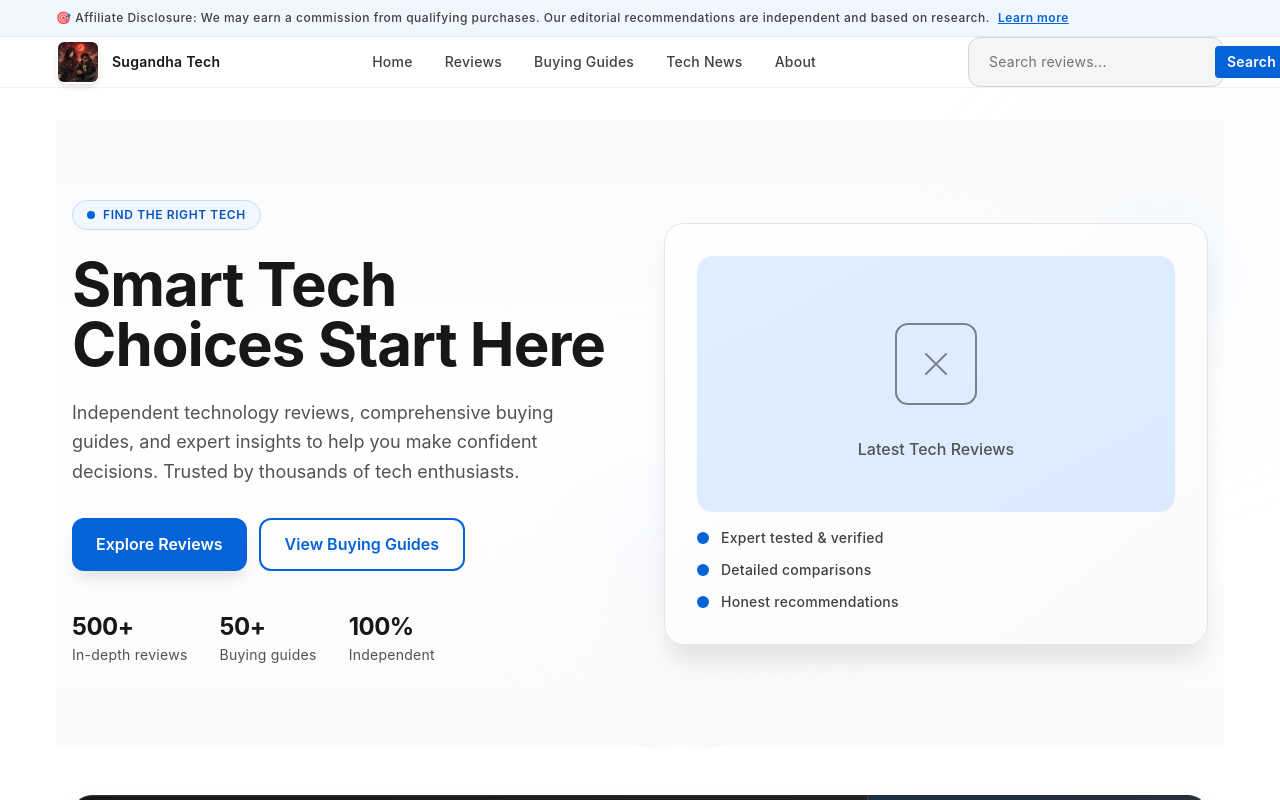
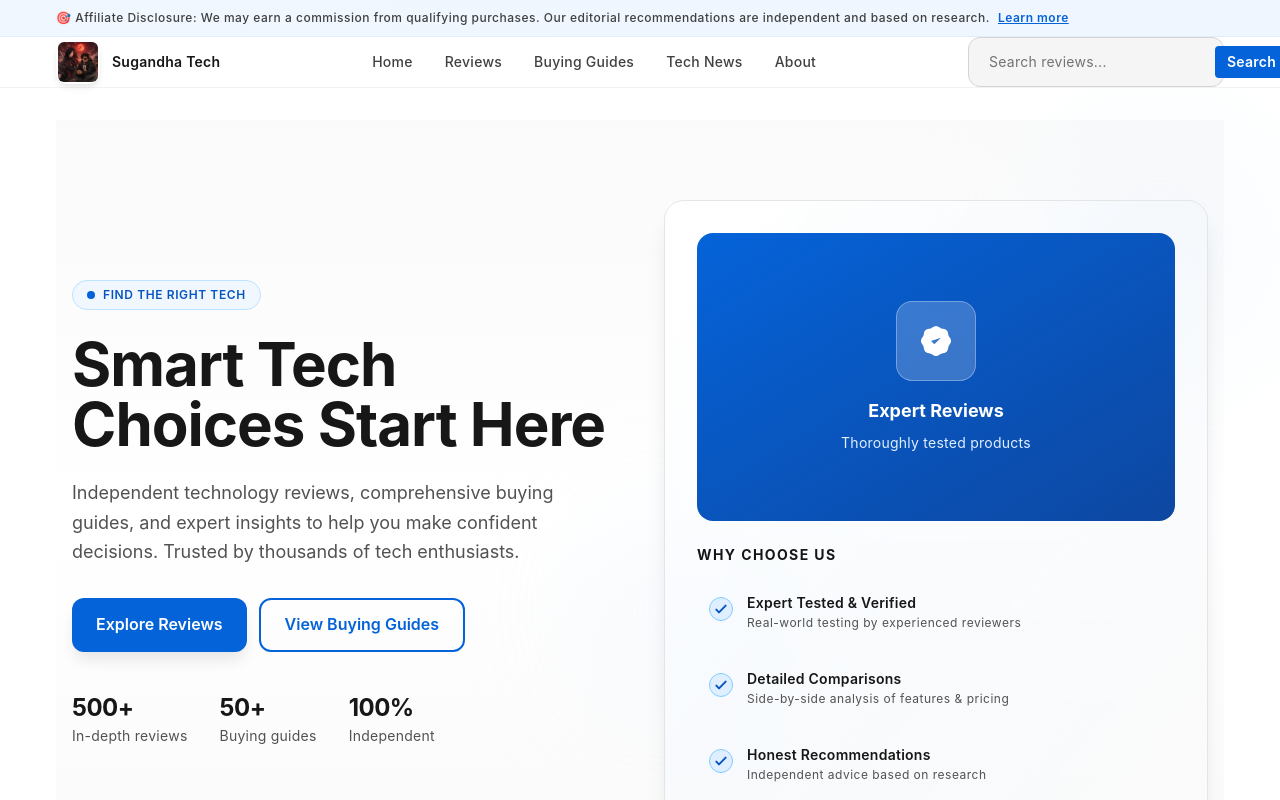
Before and after one commit to sugandhakc30-cmyk/suku, a Next.js app: page / in a window 1280 px wide. Shown: the top 800 px of the page. Built offline with nearby package versions, Linux system fonts and the light colour scheme; no server answers.

Commit message:
Update Hero.tsx

```diff
--- a/components/Hero.tsx
+++ b/components/Hero.tsx
@@ -48,29 +48,71 @@ export default function Hero() {
           <div className="absolute -top-20 -right-20 w-64 h-64 bg-brand-100/20 rounded-full blur-3xl"></div>
           <div className="absolute top-1/2 -left-20 w-48 h-48 bg-blue-100/20 rounded-full blur-3xl"></div>
 
-          <div className="relative z-10 bg-gradient-to-br from-white to-neutral-50 rounded-2xl border border-neutral-200 p-8 shadow-xl">
-            <div className="space-y-4">
-              <div className="h-64 bg-gradient-to-br from-brand-100 to-blue-100 rounded-xl flex items-center justify-center">
-                <div className="text-center">
-                  <svg width="120" height="120" viewBox="0 0 120 120" fill="none" xmlns="http://www.w3.org/2000/svg" className="mx-auto opacity-50">
-                    <rect x="20" y="20" width="80" height="80" rx="12" stroke="currentColor" strokeWidth="2" fill="none"/>
-                    <path d="M50 50L70 70M70 50L50 70" stroke="currentColor" strokeWidth="2" strokeLinecap="round"/>
-                  </svg>
-                  <p className="mt-3 text-neutral-600 font-medium">Latest Tech Reviews</p>
+          <div className="relative z-10 bg-gradient-to-br from-white via-brand-50/30 to-neutral-50 rounded-2xl border border-neutral-200 p-8 shadow-xl backdrop-blur-sm">
+            <div className="space-y-6">
+              {/* Image Section */}
+              <div className="relative overflow-hidden rounded-xl bg-gradient-to-br from-brand-600 to-brand-800 p-6 h-72 flex items-center justify-center group">
+                <div className="absolute inset-0 bg-gradient-to-r from-brand-600/50 to-blue-600/50 opacity-0 group-hover:opacity-100 transition-opacity duration-300"></div>
+                <div className="relative z-10 text-center">
+                  <div className="inline-flex items-center justify-center w-20 h-20 bg-white/20 backdrop-blur-sm rounded-xl mb-4 mx-auto border border-white/30">
+                    <svg className="w-10 h-10 text-white" fill="currentColor" viewBox="0 0 24 24">
+                      <path d="M9 12l2 2 4-4M7.835 4.697a3.42 3.42 0 001.946-.806 3.42 3.42 0 014.438 0 3.42 3.42 0 001.946.806 3.42 3.42 0 013.138 3.138 3.42 3.42 0 00.806 1.946 3.42 3.42 0 010 4.438 3.42 3.42 0 00-.806 1.946 3.42 3.42 0 01-3.138 3.138 3.42 3.42 0 00-1.946.806 3.42 3.42 0 01-4.438 0 3.42 3.42 0 00-1.946-.806 3.42 3.42 0 01-3.138-3.138 3.42 3.42 0 00-.806-1.946 3.42 3.42 0 010-4.438 3.42 3.42 0 00.806-1.946 3.42 3.42 0 013.138-3.138z"/>
+                    </svg>
+                  </div>
+                  <p className="text-white font-bold text-lg">Expert Reviews</p>
+                  <p className="text-brand-100 text-sm mt-2">Thoroughly tested products</p>
                 </div>
               </div>
-              <div className="space-y-3">
-                <div className="flex gap-3 items-center">
-                  <div className="w-3 h-3 bg-brand-600 rounded-full"></div>
-                  <span className="text-sm text-neutral-700 font-medium">Expert tested & verified</span>
-                </div>
-                <div className="flex gap-3 items-center">
-                  <div className="w-3 h-3 bg-brand-600 rounded-full"></div>
-                  <span className="text-sm text-neutral-700 font-medium">Detailed comparisons</span>
-                </div>
-                <div className="flex gap-3 items-center">
-                  <div className="w-3 h-3 bg-brand-600 rounded-full"></div>
-                  <span className="text-sm text-neutral-700 font-medium">Honest recommendations</span>
+
+              {/* Features Section */}
+              <div className="space-y-4">
+                <h3 className="text-sm font-bold text-neutral-900 uppercase tracking-widest text-brand-600 mb-4">Why Choose Us</h3>
+
+                <div className="space-y-3.5">
+                  {/* Feature 1 */}
+                  <div className="group flex gap-3.5 p-3 rounded-lg hover:bg-brand-50/50 transition-colors">
+                    <div className="flex-shrink-0 pt-1">
+                      <div className="flex items-center justify-center h-6 w-6 rounded-lg bg-brand-100 border border-brand-300 group-hover:bg-brand-200 transition-colors">
+                        <svg className="h-4 w-4 text-brand-700" fill="none" stroke="currentColor" viewBox="0 0 24 24">
+                          <path strokeLinecap="round" strokeLinejoin="round" strokeWidth={3} d="M5 13l4 4L19 7" />
+                        </svg>
+                      </div>
+                    </div>
+                    <div className="flex-1">
+                      <p className="text-sm font-semibold text-neutral-900">Expert Tested & Verified</p>
+                      <p className="text-xs text-neutral-600 mt-0.5">Real-world testing by experienced reviewers</p>
+                    </div>
+                  </div>
+
+                  {/* Feature 2 */}
+                  <div className="group flex gap-3.5 p-3 rounded-lg hover:bg-brand-50/50 transition-colors">
+                    <div className="flex-shrink-0 pt-1">
+                      <div className="flex items-center justify-center h-6 w-6 rounded-lg bg-brand-100 border border-brand-300 group-hover:bg-brand-200 transition-colors">
+                        <svg className="h-4 w-4 text-brand-700" fill="none" stroke="currentColor" viewBox="0 0 24 24">
+                          <path strokeLinecap="round" strokeLinejoin="round" strokeWidth={3} d="M5 13l4 4L19 7" />
+                        </svg>
+                      </div>
+                    </div>
+                    <div className="flex-1">
+                      <p className="text-sm font-semibold text-neutral-900">Detailed Comparisons</p>
+                      <p className="text-xs text-neutral-600 mt-0.5">Side-by-side analysis of features & pricing</p>
+                    </div>
+                  </div>
+
+                  {/* Feature 3 */}
+                  <div className="group flex gap-3.5 p-3 rounded-lg hover:bg-brand-50/50 transition-colors">
+                    <div className="flex-shrink-0 pt-1">
+                      <div className="flex items-center justify-center h-6 w-6 rounded-lg bg-brand-100 border border-brand-300 group-hover:bg-brand-200 transition-colors">
+                        <svg className="h-4 w-4 text-brand-700" fill="none" stroke="currentColor" viewBox="0 0 24 24">
+                          <path strokeLinecap="round" strokeLinejoin="round" strokeWidth={3} d="M5 13l4 4L19 7" />
+                        </svg>
+                      </div>
+                    </div>
+                    <div className="flex-1">
+                      <p className="text-sm font-semibold text-neutral-900">Honest Recommendations</p>
+                      <p className="text-xs text-neutral-600 mt-0.5">Independent advice based on research</p>
+                    </div>
+                  </div>
                 </div>
               </div>
             </div>
```
